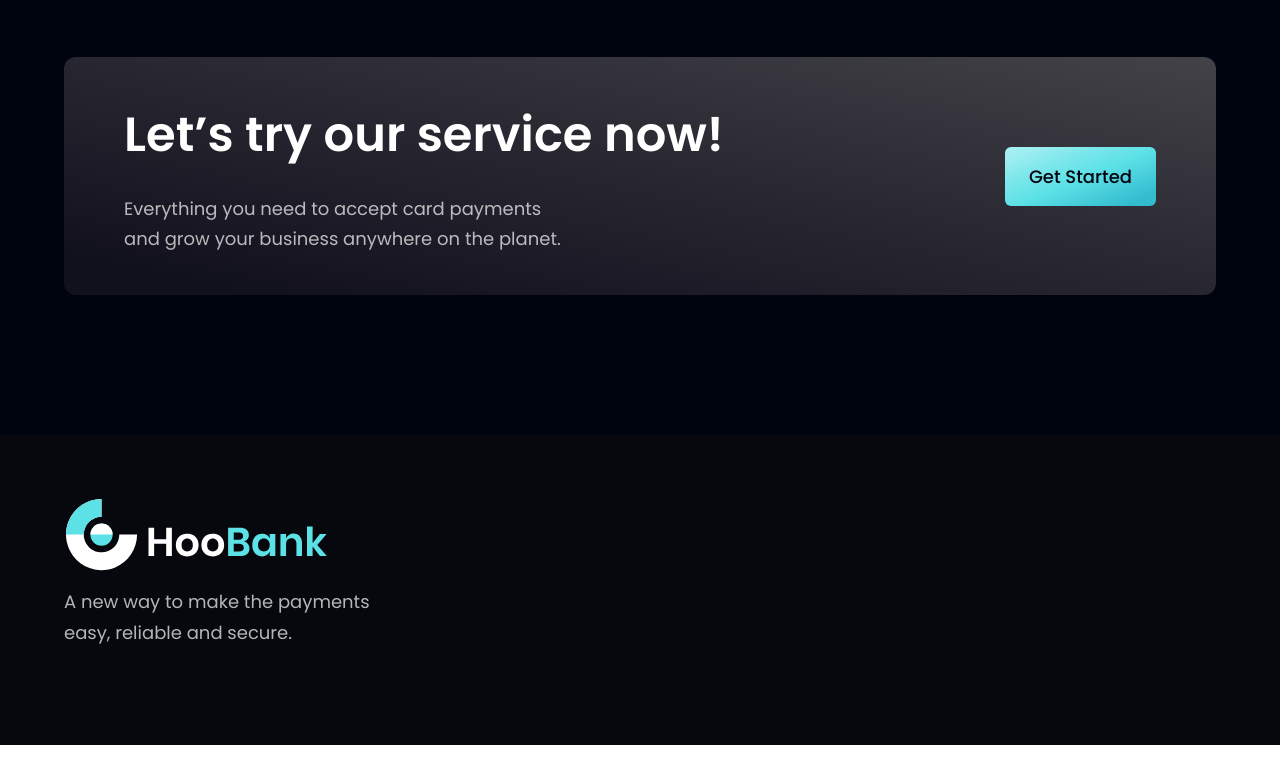
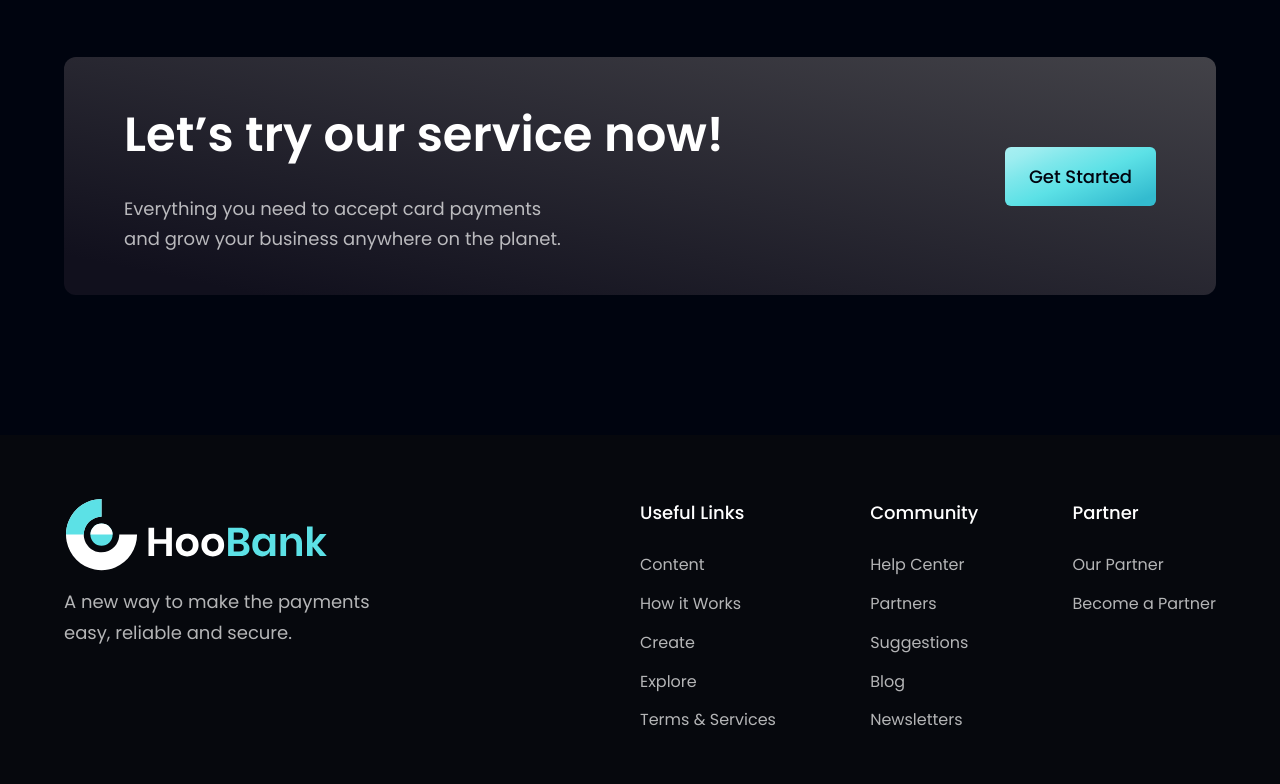
Before and after one commit to jamescasipong/react-bank-websites, a React (Vite) app: page / in a window 1280 px wide. Shown: the part 3604-4388 px from the top of the page. Before the commit the page ends 4349 px from the top, so only its background shows below. Built offline with nearby package versions, Linux system fonts and the light colour scheme.

Commit message:
Update Footer.jsx

```diff
--- a/src/components/Footer.jsx
+++ b/src/components/Footer.jsx
@@ -6,7 +6,7 @@ import styles from "../styles";
 
 const Footer = () => {
   return <div className="flex justify-center items-start md:flex-row flex-col mb-8 w-full">
-    <div className="flex-1 flex md:flex-col flex-row justify-start w-full">
+    <div className="flex-1 flex flex-col justify-start w-full">
         <div className="flex-1 flex-col flex justify-start">
             <img src={logo} alt="" className="w-[266px] h-[72px] object-contain"/>
         </div>
@@ -18,8 +18,19 @@ const Footer = () => {
         </div>
     </div>
 
-    <div className="flex md:flex-row flex-col justify-start">
+    <div className="flex md:flex-row flex-col justify-between flex-1">
+          {footerLinks.map((footer) =>
+          (
+            <div className="flex justify-start flex-col">
+              <h4 className="text-white font-poppins font-medium text-[18px] leading-[27px] mb-4 ">{footer.title}</h4>
 
+              <ul className={`font-poppins font-normal text-dimWhite text-[16px] leading-[30.8px]`}>
+                {footer.links.map((link) => (
+                  <li className={`mt-2`}><a href={link.link}>{link.name}</a></li>
+                ))}
+              </ul>
+            </div>
+          ))}
     </div>
 
   </div>;
```
